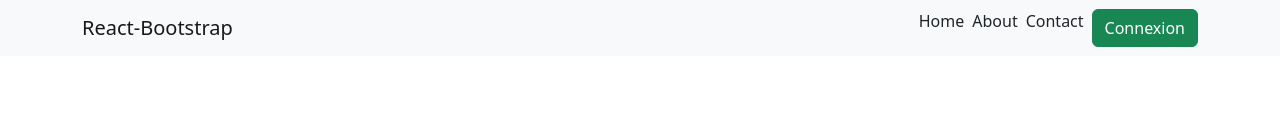
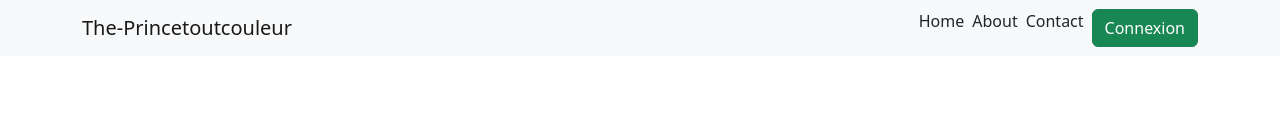
Before and after one commit to Princetoutcouleur/atelier-reactJS, a React (Create React App) app: page / in a window 1280 px wide. Shown: the top 132 px of the page. Built offline with nearby package versions, Linux system fonts and the light colour scheme.

Commit message:
Derniéres réglages

```diff
--- a/src/Components/Navbar/NavBar.jsx
+++ b/src/Components/Navbar/NavBar.jsx
@@ -8,7 +8,7 @@
   return (
     <Navbar bg="light" expand="lg">
       <Container>
-        <Navbar.Brand href="#home">React-Bootstrap</Navbar.Brand>
+        <Navbar.Brand href="#home">The-Princetoutcouleur</Navbar.Brand>
         <Navbar.Toggle aria-controls="basic-navbar-nav" />
         <Navbar.Collapse id="basic-navbar-nav">
           <Nav className="ms-auto">
```
